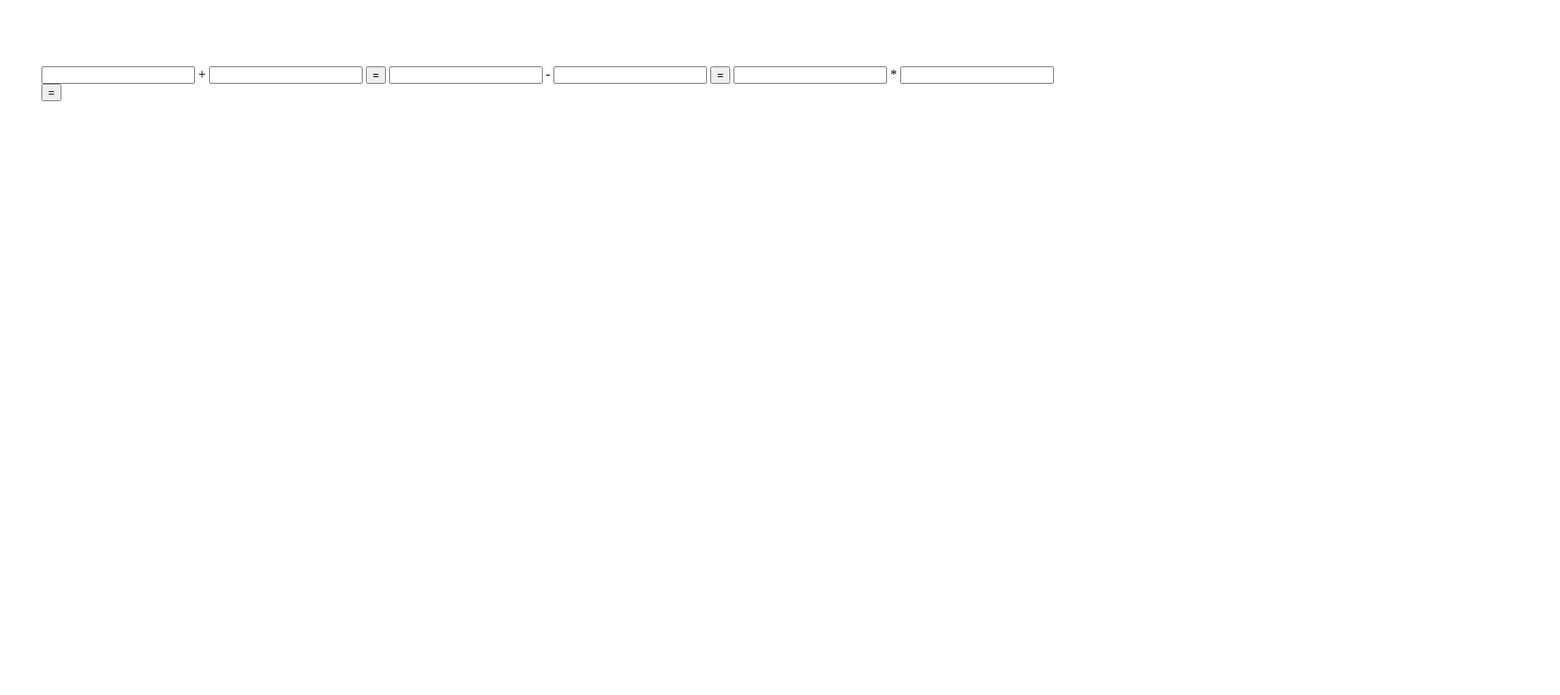
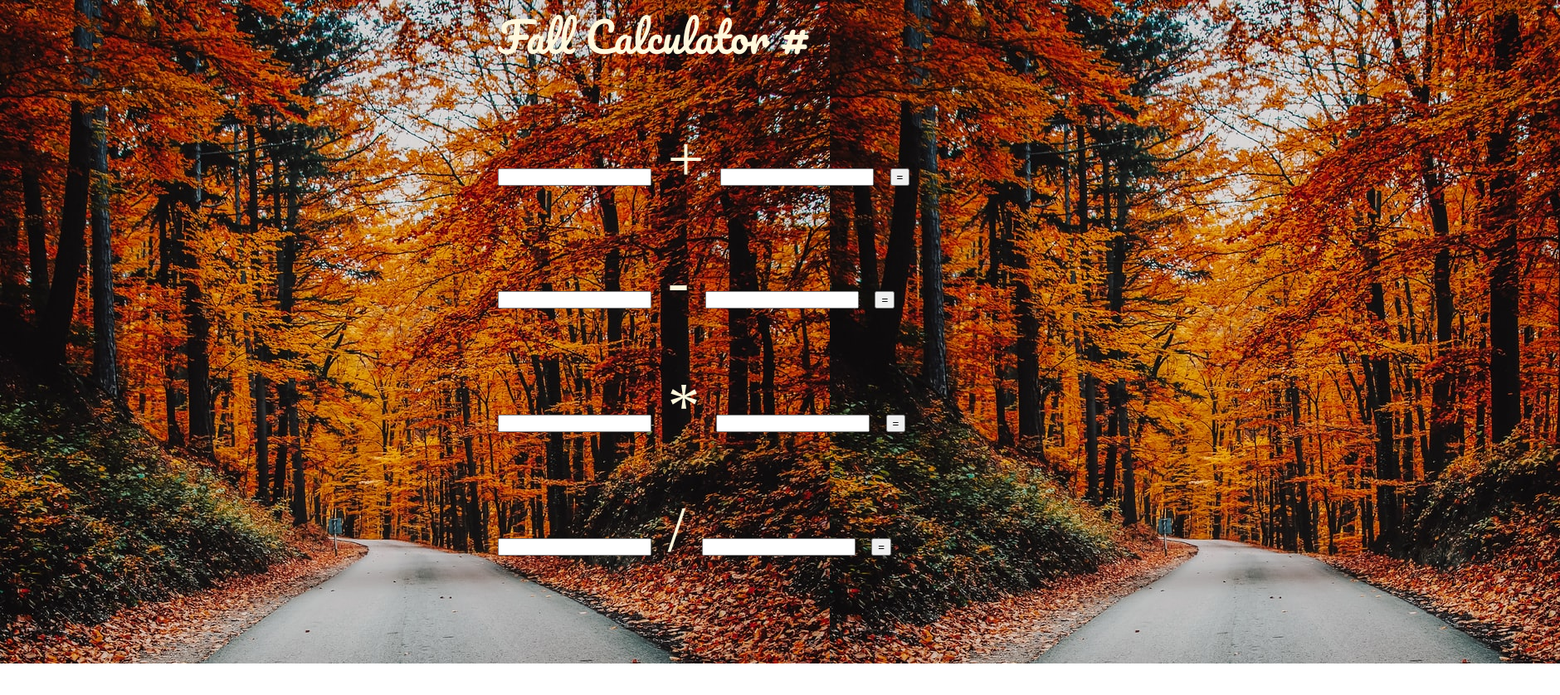
Before and after one commit to markjvoltaire/Lab-calculator, a plain HTML site: page index.html in a window 1280 px wide. Shown: the whole page at 83% size, 1880 px wide, since content can reach past the window. After the commit the page ends 800 px from the top, so only its background shows below. Drawn offline with Linux system fonts and the light colour scheme; files that its build step writes are made by us from their sources.

Commit message:
css added

```diff
--- a/index.html
+++ b/index.html
@@ -12,10 +12,13 @@
     <title>Document</title>
 </head>
 
+
+<header id="heading" > Fall Calculator #</header>
+
 <body>
 
 
-    <div class="inputs">
+    <div class="addInputs">
         <input id="num1" type="text">
 
         +
@@ -23,8 +26,12 @@
 
         <span id="answer"></span>
         <button id='equalButton'> = </button>
+    </div>
 
 
+
+
+     <div id="subInputs">
         <input id="subNum1" type="text">
         -
         <input id="subNum2" type="text">
@@ -33,17 +40,32 @@
         <button id="subEqualButton" > = </button>
         <span id="subAnswer" ></span>
 
+     </div>
 
-        <input  id="mulNum1" type="text">
+
+    <div id="mulInputs" >
+    <input  id="mulNum1" type="text">
         *
         <input  id="mulNum2" type="text">
         <span id="mulAnswer" ></span>
         <button id="mulEqualButton" > = </button>
+    </div>
+
+
+    <div id="divInputs">
+    <input id="divNumb1" type="text">
+        /
+        <input id="divNumb2" type="text">
+        <span id="divAnswer"></span>
+        <button id="divEqualButton"> = </button>
+    </div>
 
 
 
 
-    </div>
+
+
+
 
 
 
@@ -60,6 +82,9 @@
 
     <script type="module" src="./app.js"></script>
     <link rel="stylesheet" href="style.css">
+    <link rel="preconnect" href="https://fonts.googleapis.com">
+<link rel="preconnect" href="https://fonts.gstatic.com" crossorigin>
+<link href="https://fonts.googleapis.com/css2?family=Pacifico&display=swap" rel="stylesheet">
 </body>
 
 </html>
--- a/styles/style.css
+++ b/styles/style.css
@@ -1,8 +1,24 @@
+header{
+   color: cornsilk;
+   font-size: 50px;
+   font-family: 'Pacifico', cursive;
+   display: flex;
+}
+
+
+
+
 body{
+   color: cornsilk;
+   background-image: url('/fallBackround2.jpeg');
+   display: grid;
+   font-size: 78px;
+
+
+   margin-left: 600px;
+}
+
+.addInputs{
+   color: cornsilk;
 
 }
-
-.inputs{
-   margin-left: 50px;
-   margin-top: 80px;
-}
```
Also changed, not shown: fallBackround.jpeg (added), fallBackround2.jpeg (added).
